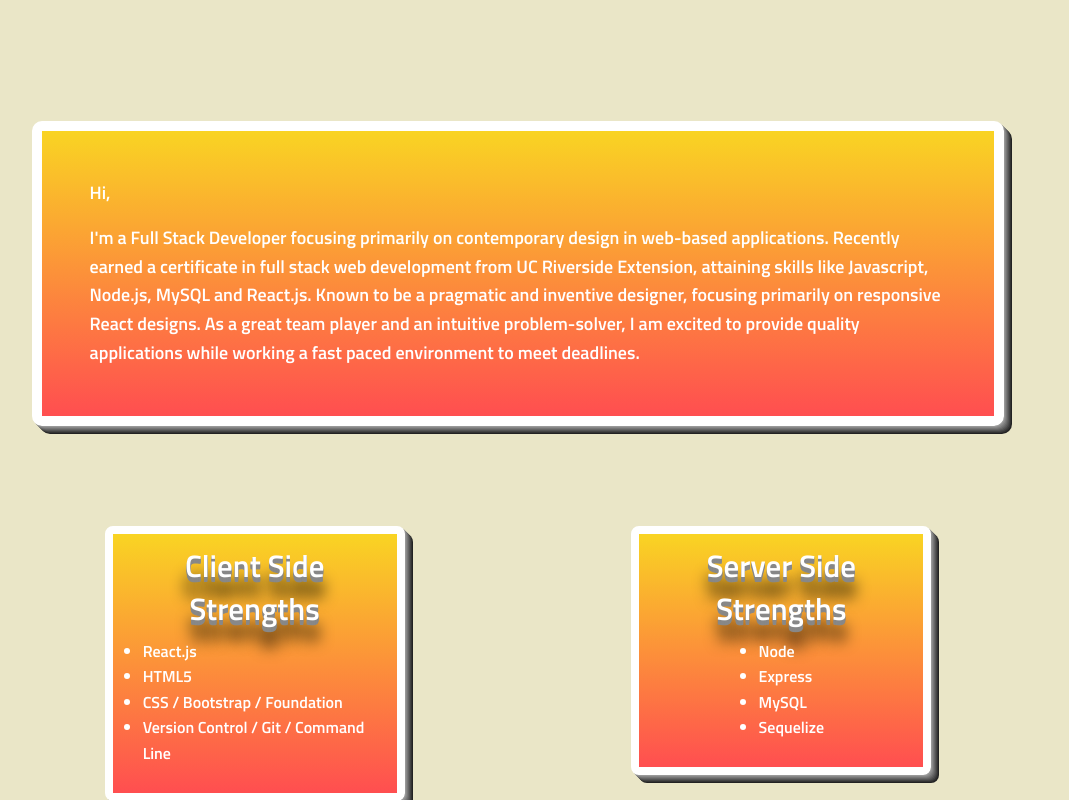
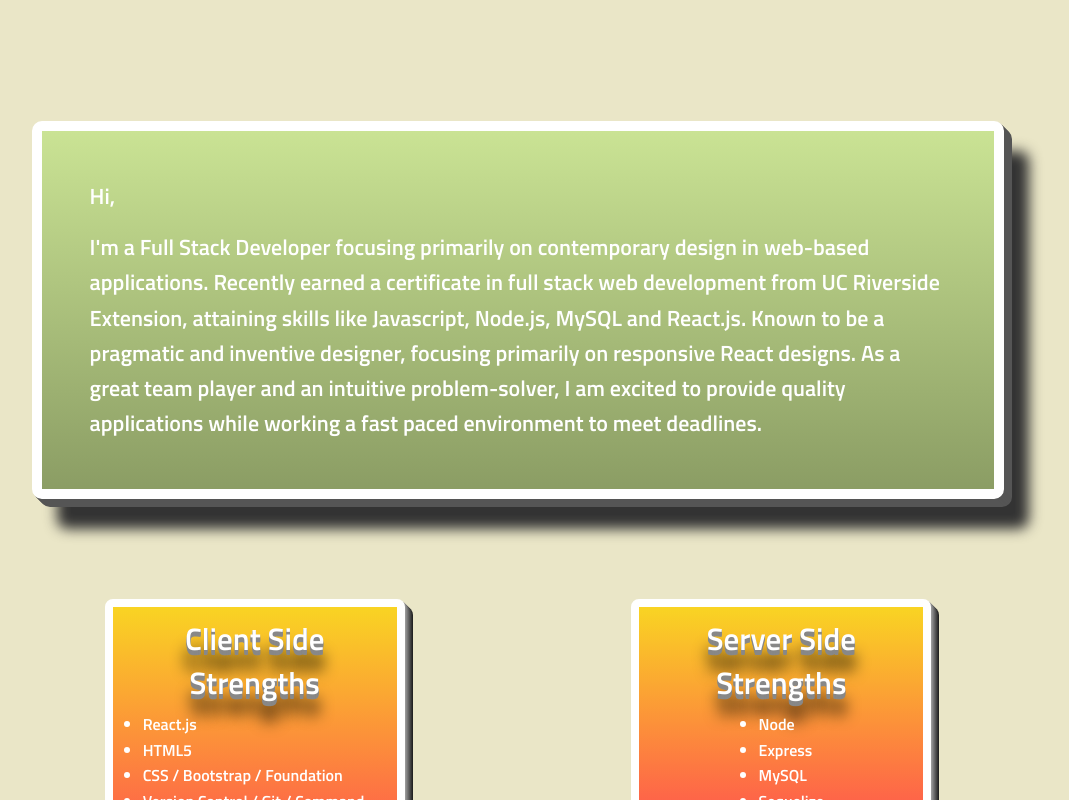
Before and after one commit to seddboi/react-portfolio, a React (Create React App) app: page / in a window 1280 px wide. Shown: the part 1060-1860 px from the top of the page, without its empty margins (122-1191 px from the left). Built offline with nearby package versions, Linux system fonts and the light colour scheme.

Commit message:
adjusted bio section and animation

```diff
--- a/src/components/Bio/bio.css
+++ b/src/components/Bio/bio.css
@@ -2,136 +2,36 @@
     margin-bottom: 100px;
     width: 76%;
     color: #ffff;
-    font-size: large;
+    font-size: 22px;
     background: #FF4E50;  /* fallback for old browsers */
-    background: -webkit-linear-gradient(#F9D423, #FF4E50);  /* Chrome 10-25, Safari 5.1-6 */
-    background: linear-gradient(#F9D423, #FF4E50); /* W3C, IE 10+/ Edge, Firefox 16+, Chrome 26+, Opera 12+, Safari 7+ */
+    background: -webkit-linear-gradient(#CAE394, #8B9D64);  /* Chrome 10-25, Safari 5.1-6 */
+    background: linear-gradient(#CAE394, #8B9D64); /* W3C, IE 10+/ Edge, Firefox 16+, Chrome 26+, Opera 12+, Safari 7+ */
     background-repeat: no-repeat;
     border: solid 10px #ffff;
     border-radius: 10px;
-    box-shadow: 1px 1px 0 #999, 2px 2px #888, 3px 3px #777, 4px 4px #666, 5px 5px #555, 6px 6px #444, 7px 7px #333, 8px 8px #222;
+    box-shadow: 1px 1px 0 #555, 2px 2px #555, 3px 3px #555, 4px 4px #555, 5px 5px #555, 6px 6px #555, 7px 7px #555, 8px 8px #555, 25px 30px 13px #333;
 }
 
 @media (prefers-reduced-motion: no-preference) {
-        .bio-drop {
-                -webkit-animation: bounce-in-top 1.1s both;
-                animation: bounce-in-top 1.1s both;
+        .fade-in {
+                -webkit-animation: fade-in 1.5s cubic-bezier(0.390, 0.575, 0.565, 1.000) both;
+                        animation: fade-in 1.5s cubic-bezier(0.390, 0.575, 0.565, 1.000) both;
         }
 }
 
-/* ----------------------------------------------
- * Generated by Animista on 2021-9-2 16:59:20
- * Licensed under FreeBSD License.
- * See http://animista.net/license for more info.
- * w: http://animista.net, t: @cssanimista
- * ---------------------------------------------- */
-
-/**
- * ----------------------------------------
- * animation bounce-in-top
- * ----------------------------------------
- */
- @-webkit-keyframes bounce-in-top {
+ @-webkit-keyframes fade-in {
         0% {
-          -webkit-transform: translateY(-250px);
-                  transform: translateY(-250px);
-          -webkit-animation-timing-function: ease-in;
-                  animation-timing-function: ease-in;
           opacity: 0;
         }
-        38% {
-          -webkit-transform: translateY(0);
-                  transform: translateY(0);
-          -webkit-animation-timing-function: ease-out;
-                  animation-timing-function: ease-out;
+        100% {
           opacity: 1;
         }
-        55% {
-          -webkit-transform: translateY(-65px);
-                  transform: translateY(-65px);
-          -webkit-animation-timing-function: ease-in;
-                  animation-timing-function: ease-in;
-        }
-        72% {
-          -webkit-transform: translateY(0);
-                  transform: translateY(0);
-          -webkit-animation-timing-function: ease-out;
-                  animation-timing-function: ease-out;
-        }
-        81% {
-          -webkit-transform: translateY(-28px);
-                  transform: translateY(-28px);
-          -webkit-animation-timing-function: ease-in;
-                  animation-timing-function: ease-in;
-        }
-        90% {
-          -webkit-transform: translateY(0);
-                  transform: translateY(0);
-          -webkit-animation-timing-function: ease-out;
-                  animation-timing-function: ease-out;
-        }
-        95% {
-          -webkit-transform: translateY(-8px);
-                  transform: translateY(-8px);
-          -webkit-animation-timing-function: ease-in;
-                  animation-timing-function: ease-in;
+      }
+      @keyframes fade-in {
+        0% {
+          opacity: 0;
         }
         100% {
-          -webkit-transform: translateY(0);
-                  transform: translateY(0);
-          -webkit-animation-timing-function: ease-out;
-                  animation-timing-function: ease-out;
+          opacity: 1;
         }
       }
-      @keyframes bounce-in-top {
-        0% {
-          -webkit-transform: translateY(-250px);
-                  transform: translateY(-250px);
-          -webkit-animation-timing-function: ease-in;
-                  animation-timing-function: ease-in;
-          opacity: 0;
-        }
-        38% {
-          -webkit-transform: translateY(0);
-                  transform: translateY(0);
-          -webkit-animation-timing-function: ease-out;
-                  animation-timing-function: ease-out;
-          opacity: 1;
-        }
-        55% {
-          -webkit-transform: translateY(-65px);
-                  transform: translateY(-65px);
-          -webkit-animation-timing-function: ease-in;
-                  animation-timing-function: ease-in;
-        }
-        72% {
-          -webkit-transform: translateY(0);
-                  transform: translateY(0);
-          -webkit-animation-timing-function: ease-out;
-                  animation-timing-function: ease-out;
-        }
-        81% {
-          -webkit-transform: translateY(-28px);
-                  transform: translateY(-28px);
-          -webkit-animation-timing-function: ease-in;
-                  animation-timing-function: ease-in;
-        }
-        90% {
-          -webkit-transform: translateY(0);
-                  transform: translateY(0);
-          -webkit-animation-timing-function: ease-out;
-                  animation-timing-function: ease-out;
-        }
-        95% {
-          -webkit-transform: translateY(-8px);
-                  transform: translateY(-8px);
-          -webkit-animation-timing-function: ease-in;
-                  animation-timing-function: ease-in;
-        }
-        100% {
-          -webkit-transform: translateY(0);
-                  transform: translateY(0);
-          -webkit-animation-timing-function: ease-out;
-                  animation-timing-function: ease-out;
-        }
-      }
--- a/src/components/Bio/bio.js
+++ b/src/components/Bio/bio.js
@@ -4,7 +4,7 @@ import ScrollAnimation from 'react-animate-on-scroll';
 
 function Bio() {
     return (
-        <ScrollAnimation animateIn='bio-drop'>
+        <ScrollAnimation animateIn='fade-in'>
             <div class='grid-x align-center' id='top-layer'>
                 <div class='callout large' id='about-me'>
                     <p><strong>Hi, </strong></p>
```
